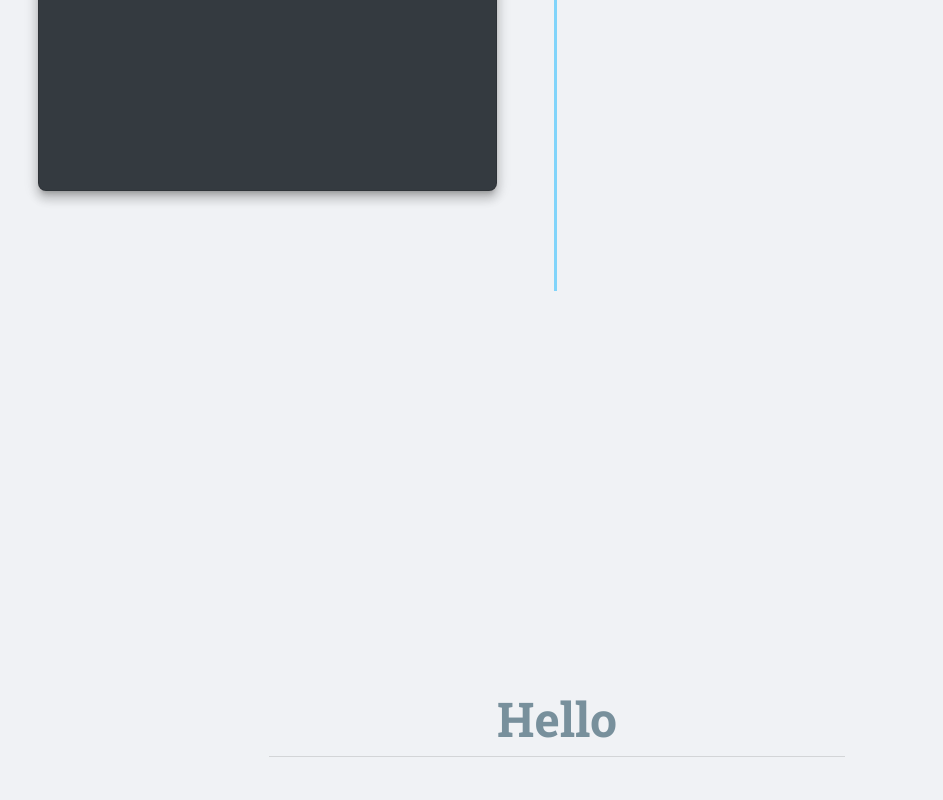
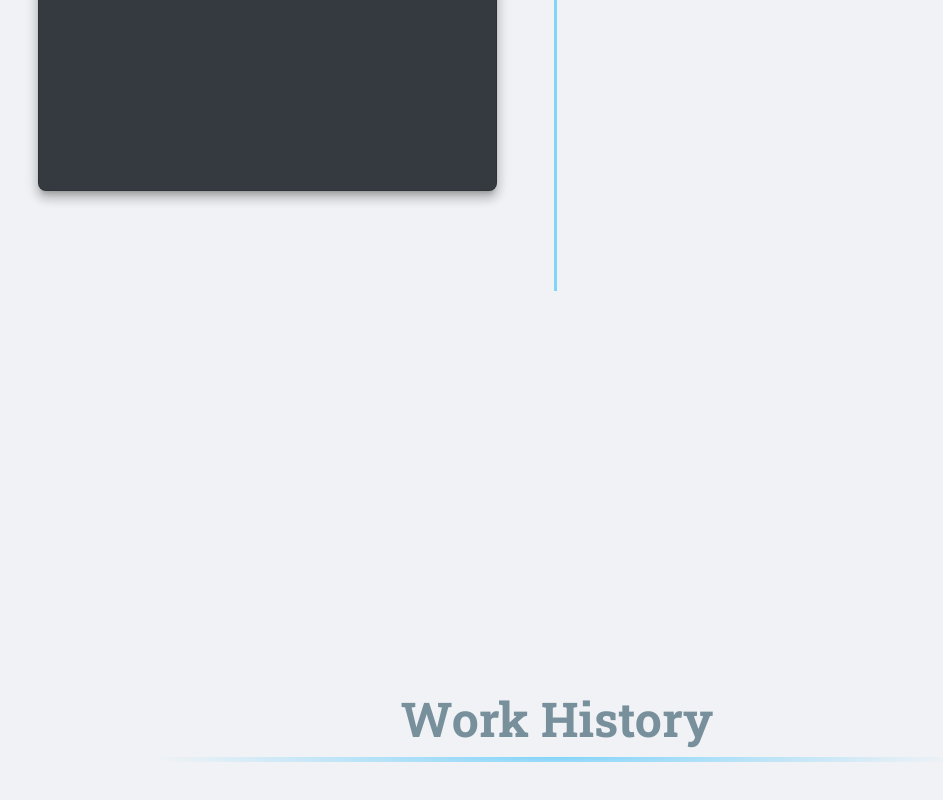
Before and after one commit to jpal91/resume, a Next.js app: page / in a window 1280 px wide. Shown: the part 1193-1993 px from the top of the page, without its empty margins (83-1026 px from the left). Built offline with nearby package versions, Linux system fonts and the light colour scheme.

Commit message:
added gradient divider

```diff
--- a/components/Sections/WorkHistory.js
+++ b/components/Sections/WorkHistory.js
@@ -11,14 +11,22 @@ const WorkHistory = (props) => {
     return (
         <InView onChange={setInView} triggerOnce={true}>
         {({ref}) => (
+            <>
             <Fade in={inView} timeout={{ enter: 1000, exit: 100 }}>
                 <Grid ref={ref} item xs={12} sx={{ display: 'flex', justifyContent: 'center', flexDirection: 'column', alignItems: 'center' }}>
-                    <Typography variant='h3'>Hello</Typography>
-                    <Divider variant='center' sx={{
-                        height: '10px', width: '50%',
+                    <Typography variant='h3'>Work History</Typography>
+                    <Divider sx={{
+                        height: '5px', width: '70%', margin: '10px 0', border: 0,
+                        '&:after': { display: 'block', content: '""', height: '20px',
+                        backgroundImage: 'radial-gradient(farthest-side at center top, #81d4fa 0%, rgba(255, 255, 255, 0) 100%)'
+                        },
                          }}/>
                 </Grid>
             </Fade>
+            <Grid item xs={12}>
+
+            </Grid>
+            </>
         )
         }
         </InView>
```
